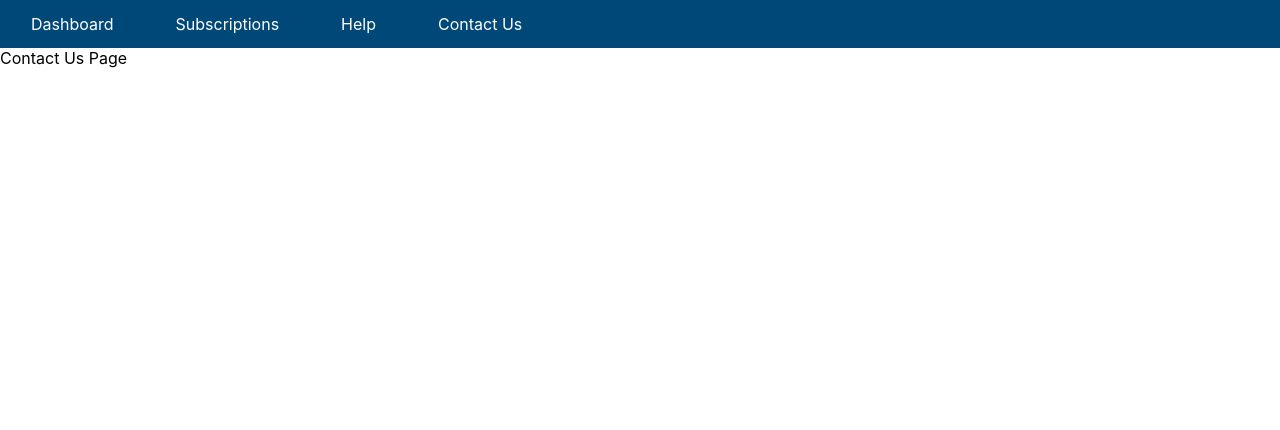
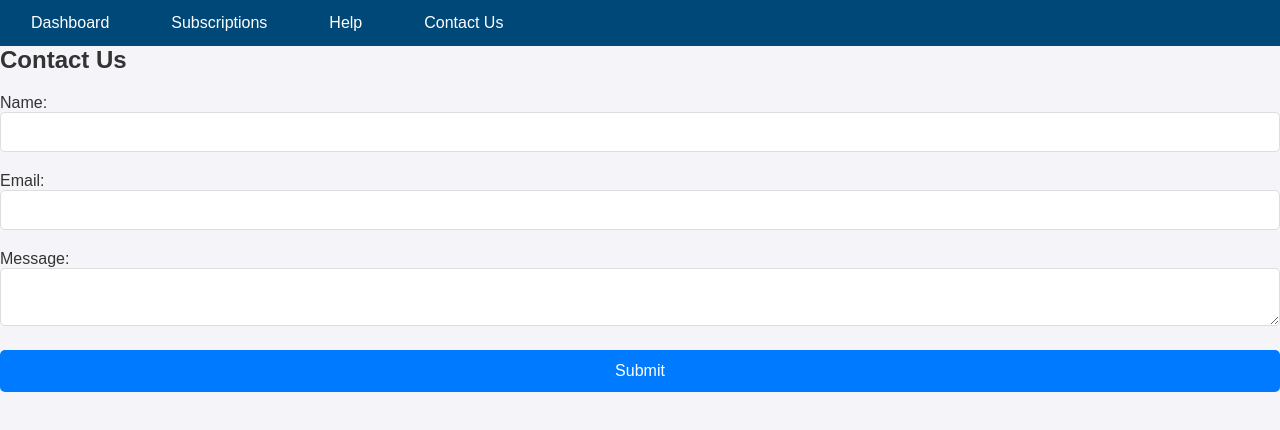
Before and after one commit to iSkewb/BreakFree, a React (Create React App) app in the folder predictive-subscription-tool/: page /contact-us in a window 1280 px wide. Shown: the top 430 px of the page. Built offline with nearby package versions, Linux system fonts and the light colour scheme.

Commit message:
Added ContactUs Page

```diff
--- a/predictive-subscription-tool/src/App.js
+++ b/predictive-subscription-tool/src/App.js
@@ -2,6 +2,8 @@ import React, { useState } from 'react';
 import { BrowserRouter as Router, Routes, Route } from 'react-router-dom';
 import AddSubscription from './components/AddSubscription';
 import Dashboard from './pages/Dashboard';
+import Help from './pages/Help';
+import ContactUs from './pages/ContactUs';
 import NavBar from './components/NavBar';
 
 const App = () => {
@@ -22,8 +24,8 @@ const App = () => {
       <Routes>
         <Route path="/add-subscription" element={<AddSubscription onAdd={handleAddSubscription} subscriptions={subscriptions} onDelete={handleDeleteSubscription} />} />
         <Route path="/dashboard" element={<Dashboard />} />
-        <Route path="/help" element={<div>Help Page</div>} />
-        <Route path="/contact-us" element={<div>Contact Us Page</div>} />
+        <Route path="/help" element={<Help />} />
+        <Route path="/contact-us" element={<ContactUs />} />
         <Route path="/" element={<AddSubscription onAdd={handleAddSubscription} subscriptions={subscriptions} onDelete={handleDeleteSubscription} />} />
       </Routes>
     </Router>
--- a/predictive-subscription-tool/src/components/NavBar.css
+++ b/predictive-subscription-tool/src/components/NavBar.css
@@ -1,4 +1,5 @@
 .nav-bar {
+  position: fixed;
   background-color: #004878;
   padding: 16px;
   display: flex;
--- /dev/null
+++ b/predictive-subscription-tool/src/pages/ContactUs.css
@@ -0,0 +1,82 @@
+/* Reset some default styles */
+* {
+    margin: 0;
+    padding: 0;
+    box-sizing: border-box;
+}
+
+/* Body styling */
+body {
+    font-family: 'Arial', sans-serif;
+    background-color: #f4f4f9;
+    min-height: 100vh;
+    width: 100%;
+}
+
+/* Contact Us container */
+.contact-us-container {
+    background-color: white;
+    border-radius: 8px;
+    box-shadow: 0 4px 12px rgba(0, 0, 0, 0.1);
+    padding: 40px;
+    max-width: 500px;
+    width: 100%;
+    text-align: center;
+    margin: 0 auto; /* Center horizontally */
+    margin-top: 20px; /* Add some top margin */
+}
+
+/* Heading */
+h2 {
+    color: #333;
+    margin-bottom: 20px;
+    font-size: 24px;
+}
+
+/* Form styling */
+form {
+    display: flex;
+    flex-direction: column;
+    gap: 20px;
+}
+
+/* Input and textarea styling */
+input, textarea {
+    padding: 10px;
+    border: 1px solid #ddd;
+    border-radius: 5px;
+    font-size: 16px;
+    width: 100%;
+    transition: border-color 0.3s ease;
+}
+
+/* Focus effect for inputs */
+input:focus, textarea:focus {
+    border-color: #007BFF;
+    outline: none;
+}
+
+/* Button styling */
+button {
+    padding: 12px 20px;
+    background-color: #007BFF;
+    color: white;
+    border: none;
+    border-radius: 5px;
+    cursor: pointer;
+    font-size: 16px;
+    transition: background-color 0.3s ease;
+}
+
+/* Button hover effect */
+button:hover {
+    background-color: #0056b3;
+}
+
+/* Label styling */
+label {
+    font-size: 16px;
+    text-align: left;
+    margin-bottom: 5px;
+    color: #333;
+}
--- /dev/null
+++ b/predictive-subscription-tool/src/pages/ContactUs.js
@@ -0,0 +1,71 @@
+import React, { useState } from 'react';
+import './ContactUs.css';
+
+const ContactUs = () => {
+  // State to hold form input values
+  const [formData, setFormData] = useState({
+    name: '',
+    email: '',
+    message: ''
+  });
+
+  // Handle input change
+  const handleChange = (e) => {
+    const { name, value } = e.target;
+    setFormData({
+      ...formData,
+      [name]: value
+    });
+  };
+
+  // Handle form submission
+  const handleSubmit = (e) => {
+    e.preventDefault();
+    alert('Message submitted');
+    // Here, you can add code to handle the form submission,
+    // like sending the data to an API or email service
+  };
+
+  return (
+    <div>
+      <h2>Contact Us</h2>
+      <form onSubmit={handleSubmit}>
+        <div>
+          <label htmlFor="name">Name:</label>
+          <input
+            type="text"
+            id="name"
+            name="name"
+            value={formData.name}
+            onChange={handleChange}
+            required
+          />
+        </div>
+        <div>
+          <label htmlFor="email">Email:</label>
+          <input
+            type="email"
+            id="email"
+            name="email"
+            value={formData.email}
+            onChange={handleChange}
+            required
+          />
+        </div>
+        <div>
+          <label htmlFor="message">Message:</label>
+          <textarea
+            id="message"
+            name="message"
+            value={formData.message}
+            onChange={handleChange}
+            required
+          ></textarea>
+        </div>
+        <button type="submit">Submit</button>
+      </form>
+    </div>
+  );
+};
+
+export default ContactUs;
```
